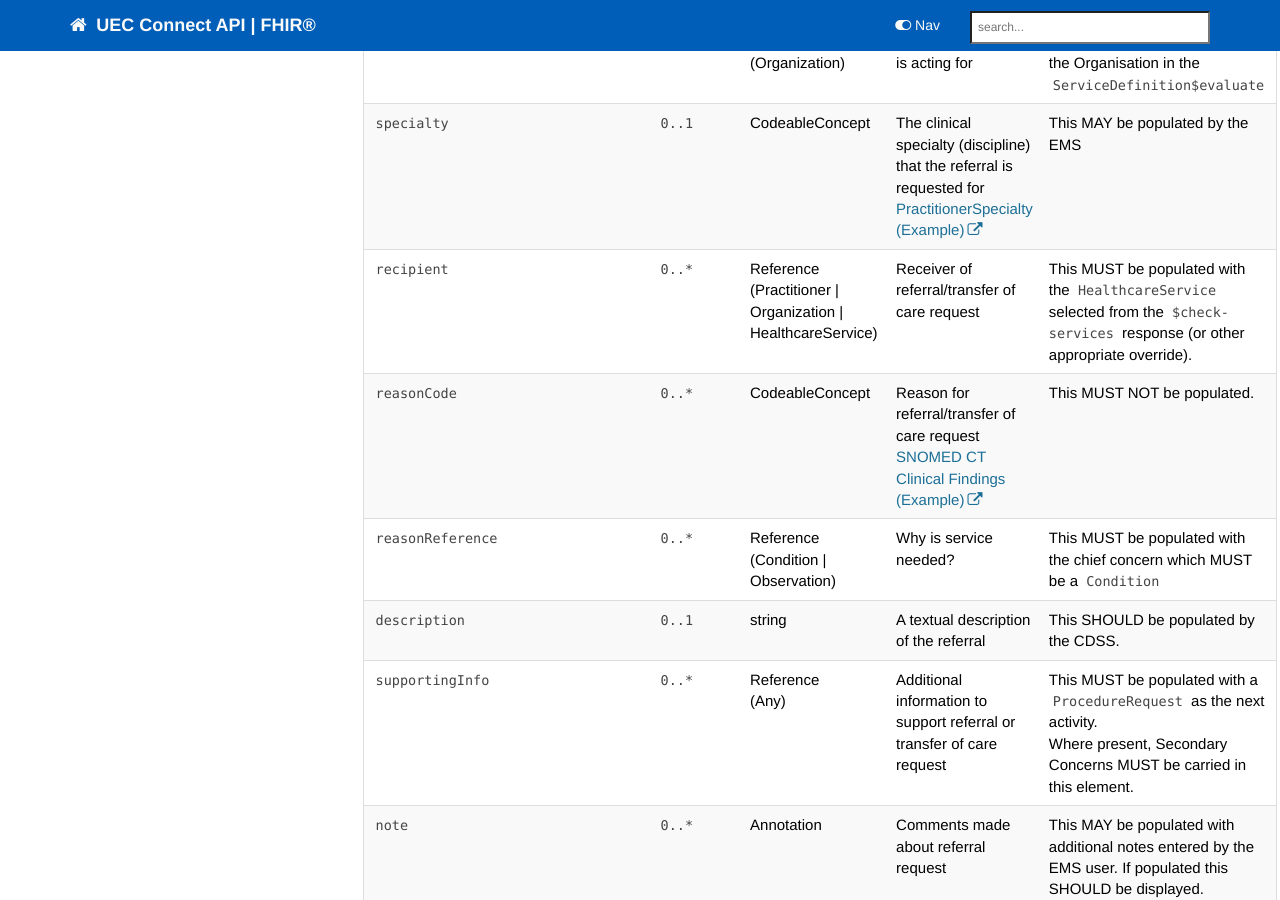
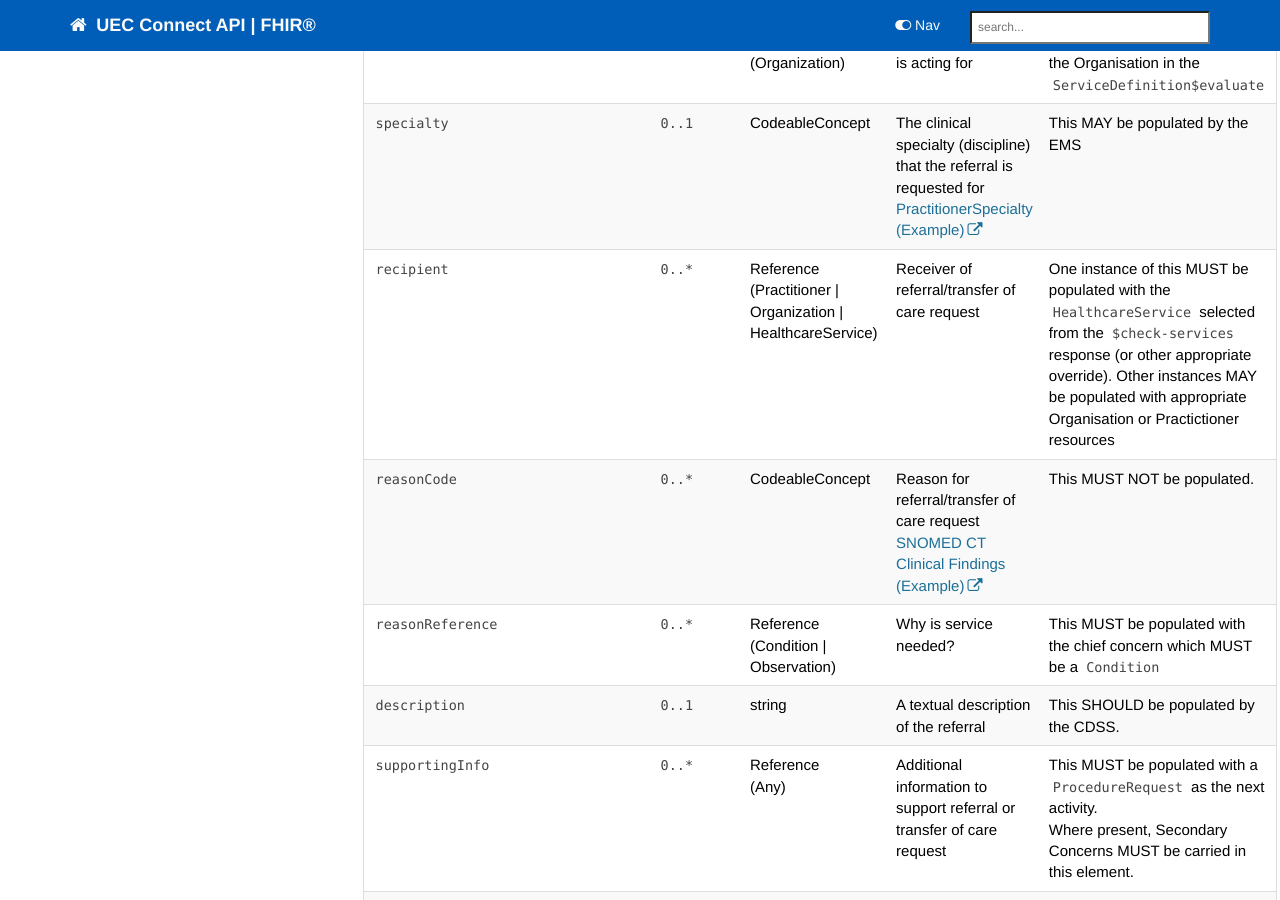
Before and after one commit to nhsconnect/FHIR-CDS, a Jekyll site: the page built from pages/explore/api_encounter_report_referralrequest.md, in a window 1280 px wide and 900 px high, scrolled down 3035 px. Built offline with Jekyll 4.4.1, drawn with Linux system fonts in a browser that asks for light colours; nearby versions of some CDN libraries; comment, search, counter and statistics services are not loaded.

Commit message:
CDSAPI-182

```diff
--- a/pages/explore/api_encounter_report_referralrequest.md
+++ b/pages/explore/api_encounter_report_referralrequest.md
@@ -215,7 +215,7 @@ This MUST match the occurrence returned in the $evaluate.referralrequest.</td>
       <td><code class="highlighter-rouge">0..*</code></td>
     <td>Reference<br>(Practitioner |<br>Organization |<br>HealthcareService)</td>
     <td>Receiver of referral/transfer of care request</td>
-<td>This MUST be populated with the <code class="highlighter-rouge">HealthcareService</code> selected from the <code class="highlighter-rouge">$check-services</code> response (or other appropriate override).</td>
+    <td>One instance of this MUST be populated with the <code class="highlighter-rouge">HealthcareService</code> selected from the <code class="highlighter-rouge">$check-services</code> response (or other appropriate override). Other instances MAY be populated with appropriate Organisation or Practictioner resources</td>
  </tr>
 <tr>
   <td><code class="highlighter-rouge">reasonCode</code></td>
```
